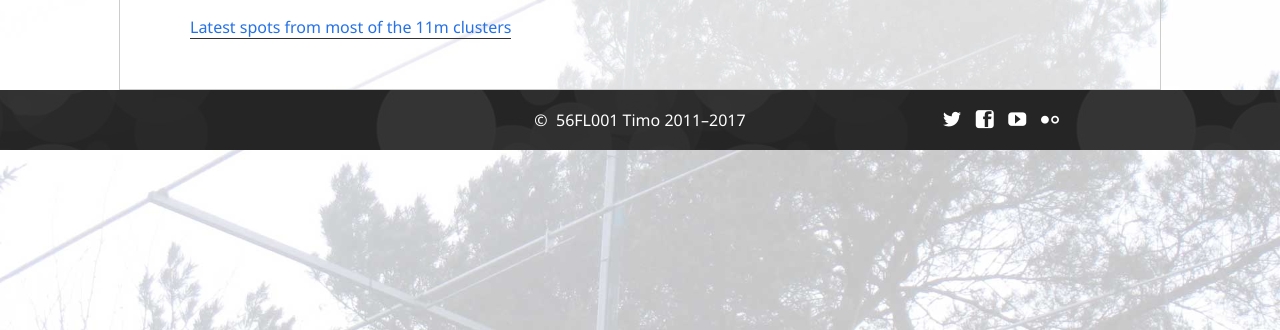
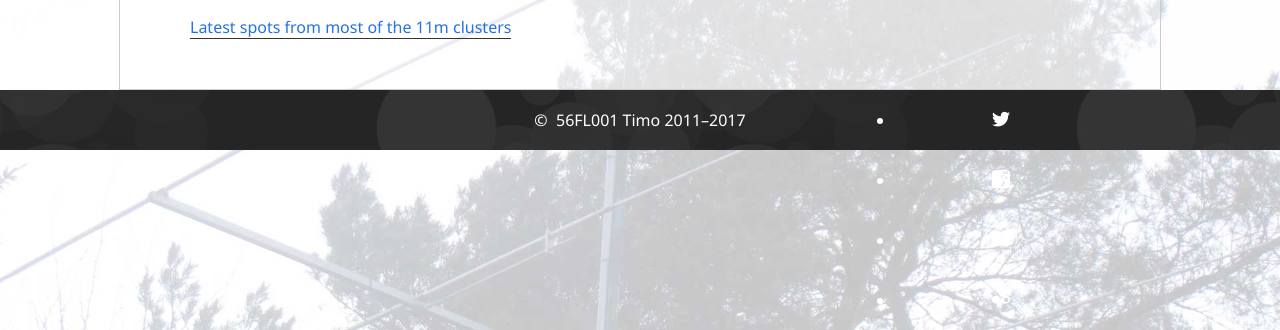
Before and after one commit to teear/56fl001.fldx.org, a Jekyll site: the page built from index.html, in a window 1280 px wide. Shown: the part 1141-1471 px from the top of the page. Built offline with Jekyll 4.4.1, drawn with Linux system fonts in a browser that asks for light colours.

Commit message:
Social icons on footer are now inside a ul

```diff
--- a/_includes/footer.html
+++ b/_includes/footer.html
@@ -1,10 +1,28 @@
 <footer class="site-footer" id="footer" role="contentinfo">
-  <span id="social"><a href="http://twitter.com/56FL001" title="56FL001 on Twitter" aria-label="56FL001 on Twitter"><span class="icon-twitter"></span></a> <a href="http://www.facebook.com/groups/130326428266/" title="Foxtrot Lima DX Group in Facebook" aria-label="Foxtrot Lima DX Group in Facebook"><span class="icon-facebook"></span></a> <a href="http://www.youtube.com/user/56FL001" title="56FL001 on Youtube" aria-label="56FL001 on Youtube"><span class="icon-youtube"></span></a> <a href="http://www.flickr.com/photos/124505319@N05/" title="56FL001 on Flickr" aria-label="56FL001 on Flickr"><span class="icon-flickr"></span></a></span> &copy; <a href="{{ site.url }}/contact" id="contact"><span class="sr-only">Contact:</span> 56FL001 Timo</a> 2011&ndash;{{ 'now' | date: "%Y" }}
+  <ul id="social">
+  <li><a href="http://twitter.com/56FL001" aria-label="56FL001 on Twitter"><span class="icon-twitter"></span></a>
+  <li><a href="http://www.facebook.com/groups/130326428266/" aria-label="Foxtrot Lima DX Group in Facebook"><span class="icon-facebook"></span></a>
+  <li><a href="http://www.youtube.com/user/56FL001" aria-label="56FL001 on Youtube"><span class="icon-youtube"></span></a>
+  <li><a href="http://www.flickr.com/photos/124505319@N05/" aria-label="56FL001 on Flickr"><span class="icon-flickr"></span></a>
+  </ul>
+  &copy; <a href="{{ site.url }}/contact" id="contact"><span class="sr-only">Contact:</span> 56FL001 Timo</a> 2011&ndash;{{ 'now' | date: "%Y" }}
   <a href="#header" id="to-top" aria-label="Back to top of page">
     <i class="icon-angle-up icon-arrow-up"><!-- &#708; --></i>
     <i class="fallback">&uarr;</i>
   </a>
 </footer>
+
+<!--
+<footer class="site-footer" id="footer" role="contentinfo">
+  <span id="social"><a href="http://twitter.com/56FL001" title="56FL001 on Twitter" aria-label="56FL001 on Twitter"><span class="icon-twitter"></span></a> <a href="http://www.facebook.com/groups/130326428266/" title="Foxtrot Lima DX Group in Facebook" aria-label="Foxtrot Lima DX Group in Facebook"><span class="icon-facebook"></span></a> <a href="http://www.youtube.com/user/56FL001" title="56FL001 on Youtube" aria-label="56FL001 on Youtube"><span class="icon-youtube"></span></a> <a href="http://www.flickr.com/photos/124505319@N05/" title="56FL001 on Flickr" aria-label="56FL001 on Flickr"><span class="icon-flickr"></span></a></span> &copy; <a href="{{ site.url }}/contact" id="contact"><span class="sr-only">Contact:</span> 56FL001 Timo</a> 2011&ndash;{{ 'now' | date: "%Y" }}
+  <a href="#header" id="to-top" aria-label="Back to top of page">
+    <i class="icon-angle-up icon-arrow-up"><!-- &#708; -->
+
+    <!--</i>
+    <i class="fallback">&uarr;</i>
+  </a>
+</footer>
+-->
 
 <script>
   function nt() {
```
